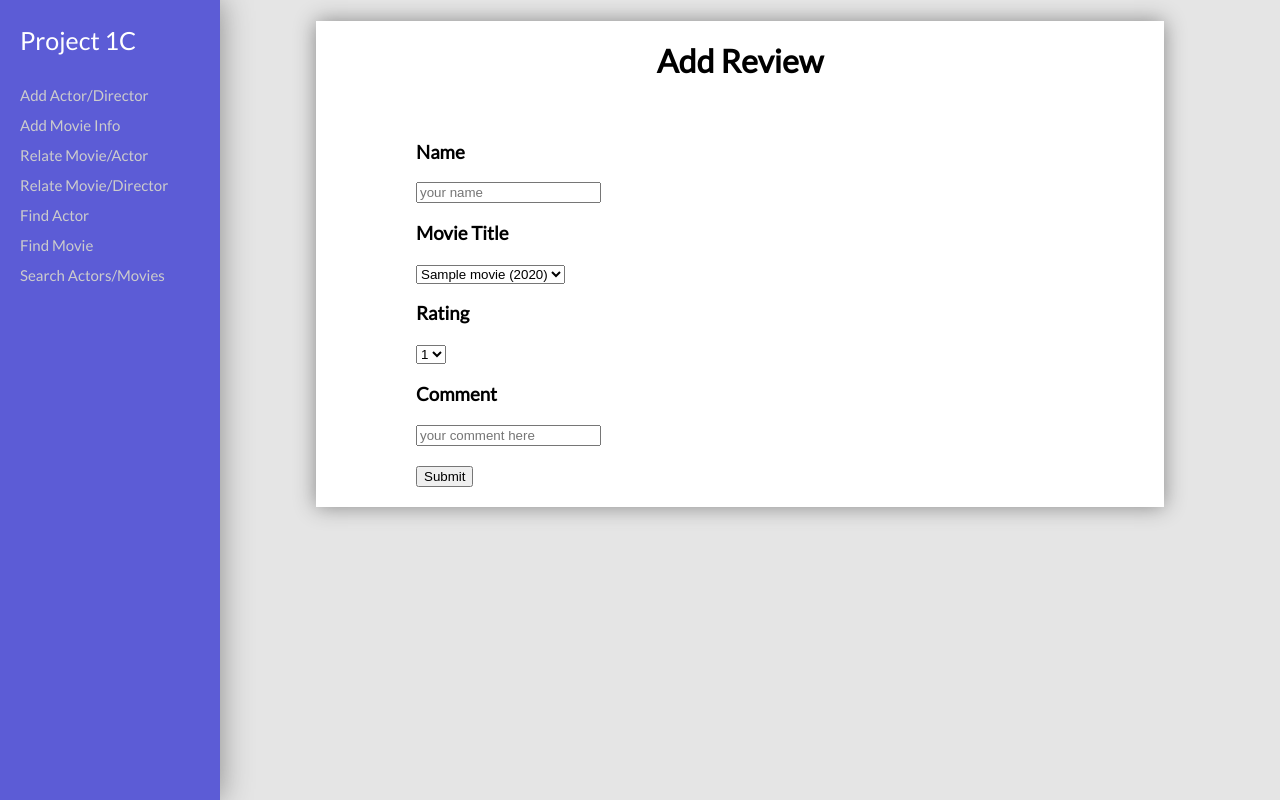
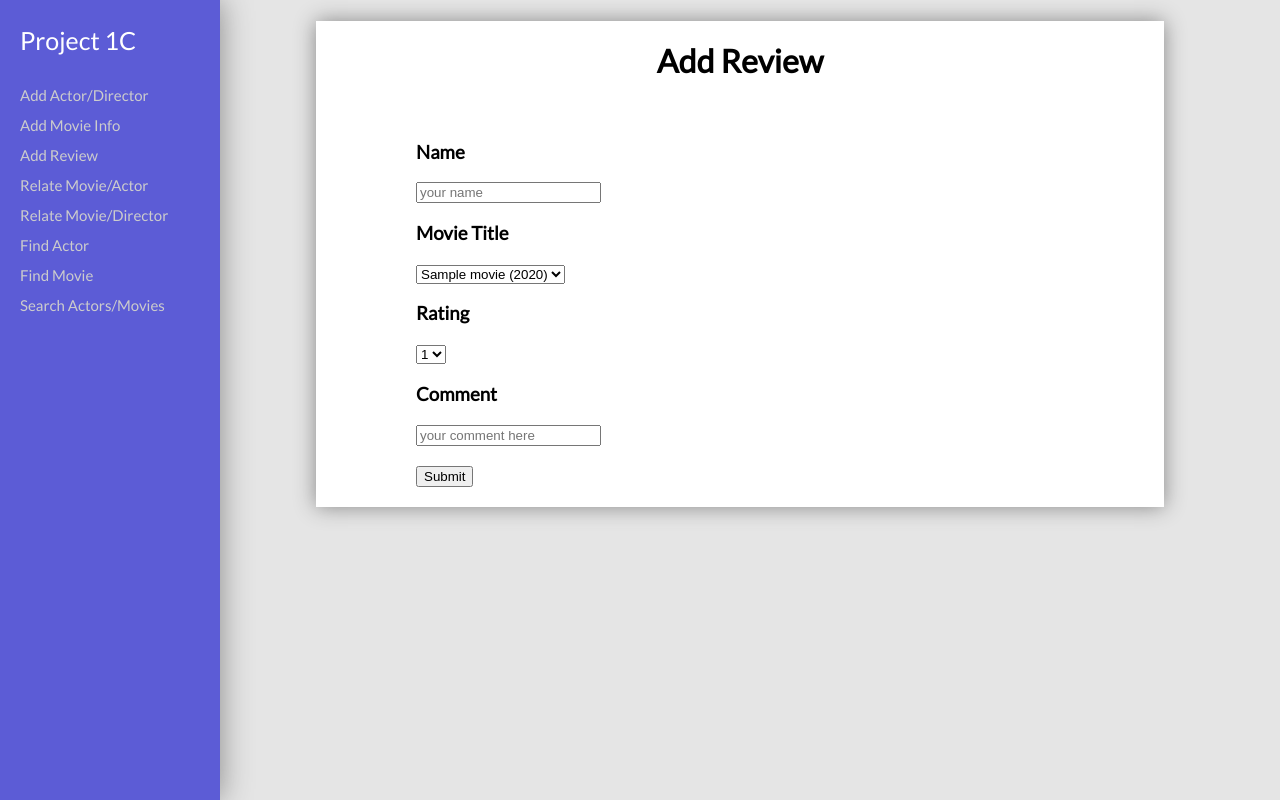
Before and after one commit to ryanlpeterman/ucla-databases-143, a PHP site: page /add-review.php in a window 1280 px wide. Run offline with PHP 8.4, Linux system fonts and the light colour scheme; tables that the repository leaves empty hold one stand-in row (values such as "Sample post").

Commit message:
Add Review button

```diff
--- a/project1c/www/add-actor-director.php
+++ b/project1c/www/add-actor-director.php
@@ -10,6 +10,7 @@
                 <a href="index.php"><div id="logo">Project 1C</div></a>
                 <a href="add-actor-director.php"><div class="navibutton">Add Actor/Director</div></a>
                 <a href="add-movie.php"><div class="navibutton">Add Movie Info</div></a>
+		<a href="add-review.php"><div class="navibutton">Add Review</div></a>
                 <a href="relate-movie-actor.php"><div class="navibutton">Relate Movie/Actor</div></a>
                 <a href="relate-movie-director.php"><div class="navibutton">Relate Movie/Director</div></a>
                 <a href="find-actor.php"><div class="navibutton">Find Actor</div></a>
--- a/project1c/www/add-movie.php
+++ b/project1c/www/add-movie.php
@@ -10,6 +10,7 @@
                 <a href="index.php"><div id="logo">Project 1C</div></a>
                 <a href="add-actor-director.php"><div class="navibutton">Add Actor/Director</div></a>
                 <a href="add-movie.php"><div class="navibutton">Add Movie Info</div></a>
+		<a href="add-review.php"><div class="navibutton">Add Review</div></a>
                 <a href="relate-movie-actor.php"><div class="navibutton">Relate Movie/Actor</div></a>
                 <a href="relate-movie-director.php"><div class="navibutton">Relate Movie/Director</div></a>
                 <a href="find-actor.php"><div class="navibutton">Find Actor</div></a>
--- a/project1c/www/add-review.php
+++ b/project1c/www/add-review.php
@@ -10,6 +10,7 @@
                 <a href="index.php"><div id="logo">Project 1C</div></a>
                 <a href="add-actor-director.php"><div class="navibutton">Add Actor/Director</div></a>
                 <a href="add-movie.php"><div class="navibutton">Add Movie Info</div></a>
+		<a href="add-review.php"><div class="navibutton">Add Review</div></a>
                 <a href="relate-movie-actor.php"><div class="navibutton">Relate Movie/Actor</div></a>
                 <a href="relate-movie-director.php"><div class="navibutton">Relate Movie/Director</div></a>
                 <a href="find-actor.php"><div class="navibutton">Find Actor</div></a>
--- a/project1c/www/find-actor.php
+++ b/project1c/www/find-actor.php
@@ -10,6 +10,7 @@
                 <a href="index.php"><div id="logo">Project 1C</div></a>
                 <a href="add-actor-director.php"><div class="navibutton">Add Actor/Director</div></a>
                 <a href="add-movie.php"><div class="navibutton">Add Movie Info</div></a>
+		<a href="add-review.php"><div class="navibutton">Add Review</div></a>
                 <a href="relate-movie-actor.php"><div class="navibutton">Relate Movie/Actor</div></a>
                 <a href="relate-movie-director.php"><div class="navibutton">Relate Movie/Director</div></a>
                 <a href="find-actor.php"><div class="navibutton">Find Actor</div></a>
--- a/project1c/www/find-movie.php
+++ b/project1c/www/find-movie.php
@@ -10,6 +10,7 @@
                 <a href="index.php"><div id="logo">Project 1C</div></a>
                 <a href="add-actor-director.php"><div class="navibutton">Add Actor/Director</div></a>
                 <a href="add-movie.php"><div class="navibutton">Add Movie Info</div></a>
+		<a href="add-review.php"><div class="navibutton">Add Review</div></a>
                 <a href="relate-movie-actor.php"><div class="navibutton">Relate Movie/Actor</div></a>
                 <a href="relate-movie-director.php"><div class="navibutton">Relate Movie/Director</div></a>
                 <a href="find-actor.php"><div class="navibutton">Find Actor</div></a>
--- a/project1c/www/index.php
+++ b/project1c/www/index.php
@@ -10,6 +10,7 @@
                 <a href="index.php"><div id="logo">Project 1C</div></a>
                 <a href="add-actor-director.php"><div class="navibutton">Add Actor/Director</div></a>
                 <a href="add-movie.php"><div class="navibutton">Add Movie Info</div></a>
+		<a href="add-review.php"><div class="navibutton">Add Review</div></a>
                 <a href="relate-movie-actor.php"><div class="navibutton">Relate Movie/Actor</div></a>
                 <a href="relate-movie-director.php"><div class="navibutton">Relate Movie/Director</div></a>
                 <a href="find-actor.php"><div class="navibutton">Find Actor</div></a>
--- a/project1c/www/relate-movie-actor.php
+++ b/project1c/www/relate-movie-actor.php
@@ -10,6 +10,7 @@
                 <a href="index.php"><div id="logo">Project 1C</div></a>
                 <a href="add-actor-director.php"><div class="navibutton">Add Actor/Director</div></a>
                 <a href="add-movie.php"><div class="navibutton">Add Movie Info</div></a>
+		<a href="add-review.php"><div class="navibutton">Add Review</div></a>
                 <a href="relate-movie-actor.php"><div class="navibutton">Relate Movie/Actor</div></a>
                 <a href="relate-movie-director.php"><div class="navibutton">Relate Movie/Director</div></a>
                 <a href="find-actor.php"><div class="navibutton">Find Actor</div></a>
--- a/project1c/www/relate-movie-director.php
+++ b/project1c/www/relate-movie-director.php
@@ -10,6 +10,7 @@
                 <a href="index.php"><div id="logo">Project 1C</div></a>
                 <a href="add-actor-director.php"><div class="navibutton">Add Actor/Director</div></a>
                 <a href="add-movie.php"><div class="navibutton">Add Movie Info</div></a>
+		<a href="add-review.php"><div class="navibutton">Add Review</div></a>
                 <a href="relate-movie-actor.php"><div class="navibutton">Relate Movie/Actor</div></a>
                 <a href="relate-movie-director.php"><div class="navibutton">Relate Movie/Director</div></a>
                 <a href="find-actor.php"><div class="navibutton">Find Actor</div></a>
--- a/project1c/www/search.php
+++ b/project1c/www/search.php
@@ -10,6 +10,7 @@
                 <a href="index.php"><div id="logo">Project 1C</div></a>
                 <a href="add-actor-director.php"><div class="navibutton">Add Actor/Director</div></a>
                 <a href="add-movie.php"><div class="navibutton">Add Movie Info</div></a>
+		<a href="add-review.php"><div class="navibutton">Add Review</div></a>
                 <a href="relate-movie-actor.php"><div class="navibutton">Relate Movie/Actor</div></a>
                 <a href="relate-movie-director.php"><div class="navibutton">Relate Movie/Director</div></a>
                 <a href="find-actor.php"><div class="navibutton">Find Actor</div></a>
```
